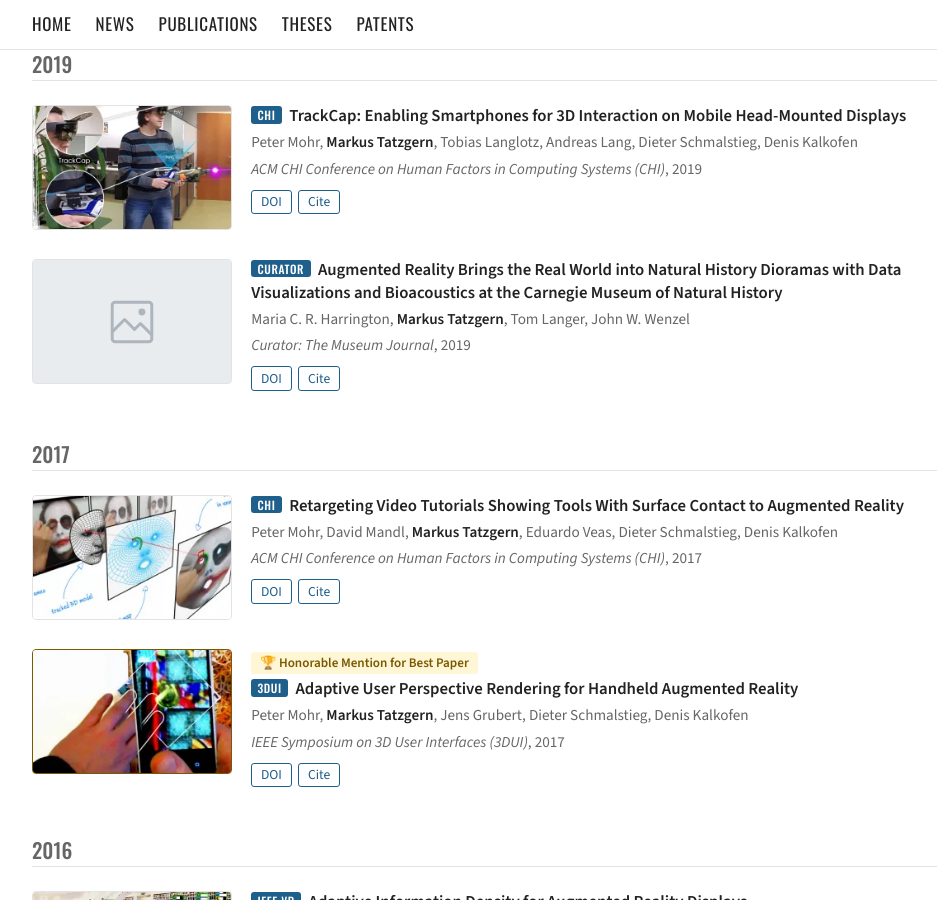
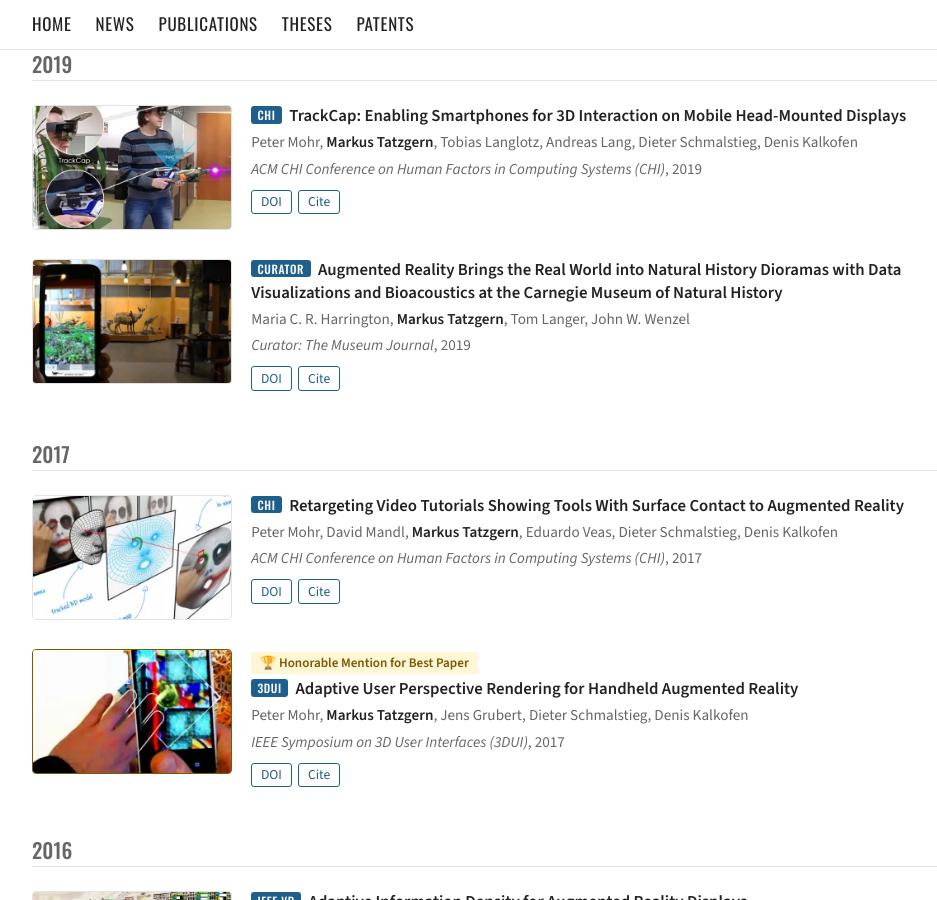
Before and after one commit to mtatz/mtatz.github.io, a Jekyll site: the page built from index.html, in a window 1280 px wide and 900 px high, scrolled down 5406 px. Shown: the whole window, without its empty margins (124-1061 px from the left). Built offline with Jekyll 4.4.1, drawn with Linux system fonts in a browser that asks for light colours.

Commit message:
Add teaser image for Curator 2019 paper
Co-Authored-By: Claude Opus 5.5 <noreply@anthropic.com>
Claude-Session: https://claude.ai/code/session_014X6Q7nAd6PJRdbiiMWzV1J

```diff
--- a/_data/publications.yml
+++ b/_data/publications.yml
@@ -223,6 +223,7 @@
   venue: 'Curator: The Museum Journal'
   year: 2019
   badge: Curator
+  image: papers/2019_curator_dioramas.webp
   doi: 10.1111/cura.12308
 - id: 2017_chi_video_retargeting
   title: Retargeting Video Tutorials Showing Tools With Surface Contact to Augmented Reality
```
Also changed, not shown: papers/2019_curator_dioramas.webp (added).
